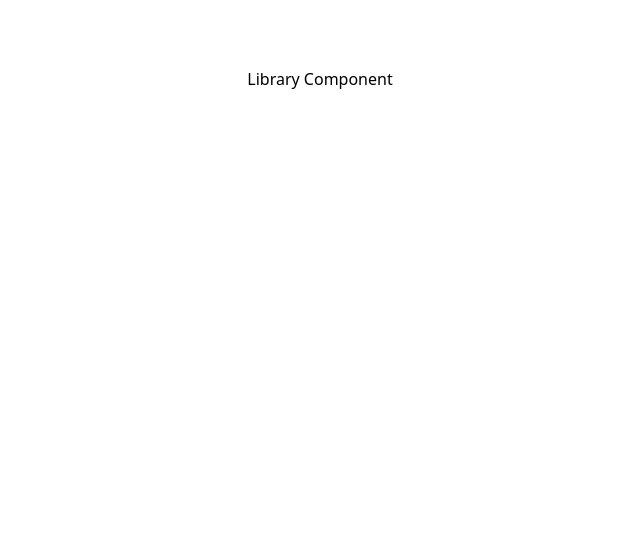
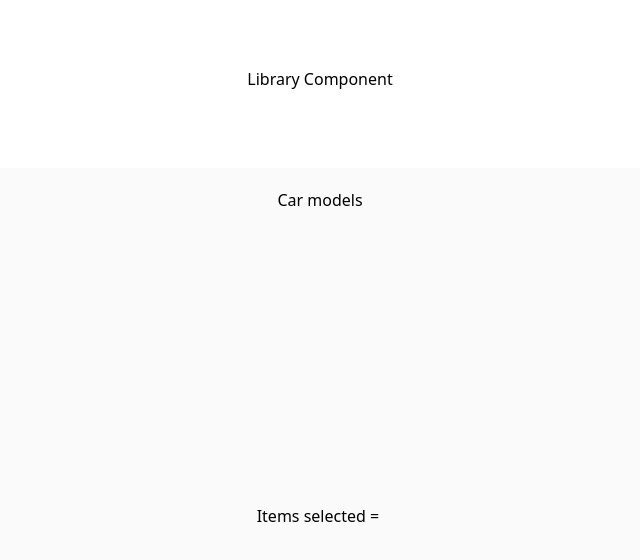
Before and after one commit to Apoquinto/Angular-Component-Library, an Angular app: page / in a window 1280 px wide. Shown: the top 560 px of the page, without its empty margins (320-960 px from the left). Built offline with nearby package versions, Linux system fonts and the light colour scheme.

Commit message:
feat(App): Add example of selectable list

```diff
--- a/src/app/app.component.css
+++ b/src/app/app.component.css
@@ -1,3 +1,4 @@
+/* Display CSS */
 main {
   display: grid;
   grid-template-columns: repeat(1, 1fr);
@@ -20,4 +21,29 @@ main {
   display: flex;
   justify-content: center;
   align-items: center;
+  background-color: #00000005;
 }
+
+/* Component CSS */
+.container {
+  width: 100%;
+  height: 100%;
+  display: flex;
+  flex-direction: column;
+}
+
+.filters {
+  width: 100%;
+  height: 10%;
+  display: flex;
+  justify-content: center;
+  align-items: center;
+}
+
+.display {
+  width: 100%;
+  height: 90%;
+  display: flex;
+  justify-content: center;
+  align-items: center;
+}
--- a/src/app/app.component.html
+++ b/src/app/app.component.html
@@ -1,6 +1,20 @@
-<main class="container">
+<main>
   <section class="title">
     <h1>Library Component</h1>
   </section>
-  <section class="component-display"></section>
+  <section class="component-display">
+    <div class="container">
+      <div class="filters">
+        <selectable-list
+          [title]="'Car models'"
+          [items]="carModels"
+          (selectedItemsChange)="selectCarModels($event)"
+        ></selectable-list>
+      </div>
+      <div class="display">
+        <p>Items selected =&nbsp;</p>
+        <p *ngFor="let item of carModelsSelected">{{ item }}&nbsp;</p>
+      </div>
+    </div>
+  </section>
 </main>
--- a/src/app/app.component.ts
+++ b/src/app/app.component.ts
@@ -3,8 +3,18 @@ import { Component } from '@angular/core';
 @Component({
   selector: 'app-root',
   templateUrl: './app.component.html',
-  styleUrls: ['./app.component.css']
+  styleUrls: ['./app.component.css'],
 })
 export class AppComponent {
-  title = 'component-library';
+  public carModels: string[];
+  public carModelsSelected: string[];
+
+  constructor() {
+    this.carModels = ['Mazda', 'Toyota', 'VW', 'Chevrolet'];
+    this.carModelsSelected = [];
+  }
+
+  selectCarModels(event: any): void {
+    this.carModelsSelected = event;
+  }
 }
```
